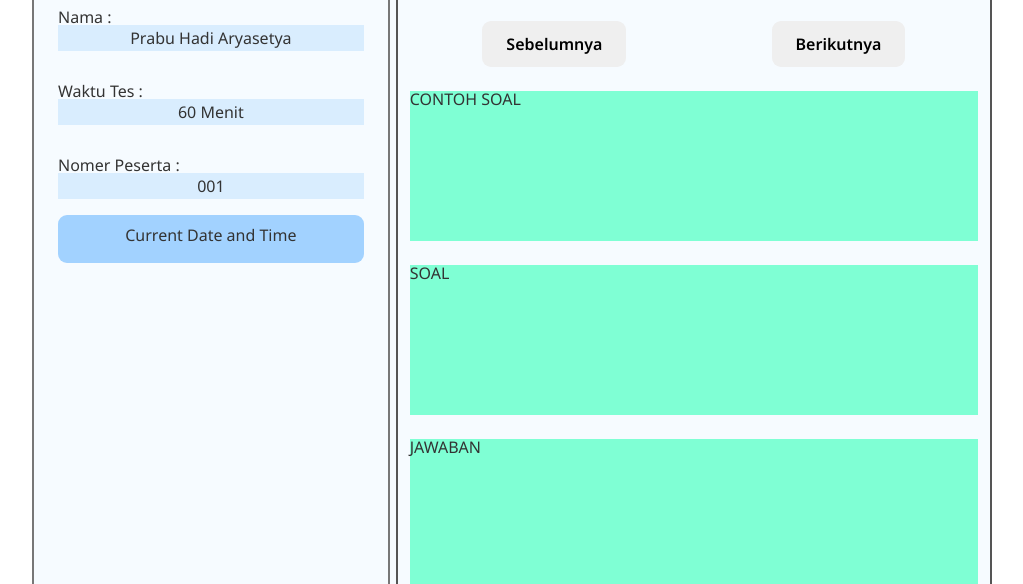
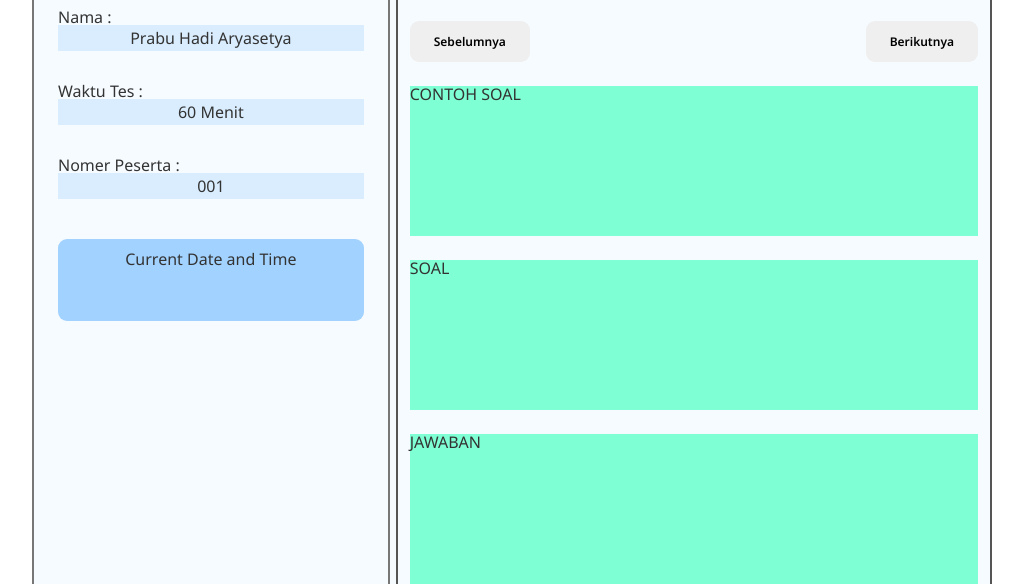
Before and after one commit to prabuhadi/tes-psikotes, a plain HTML site: page exam-project/index.html in a window 1280 px wide. Shown: the part 216-800 px from the top of the page, without its empty margins (128-1151 px from the left). Drawn offline with Linux system fonts and the light colour scheme.

Commit message:
Fixing button question and current date layout

```diff
--- a/exam-project/style.css
+++ b/exam-project/style.css
@@ -145,10 +145,11 @@ body {
 
 .date {
   background-color: #a2d2ff;
-  height: 48px;
+  height: 82px;
   border-radius: 9px;
   text-align: center;
   padding: 12px 24px;
+  margin: 24px 0;
 }
 
 /* RIGHT BOX  */
@@ -174,7 +175,8 @@ body {
 }
 
 .btn-questions {
-  font-size: 16px;
+  font-size: 12px;
+  margin: 0;
 }
 
 .questions-example {
```
